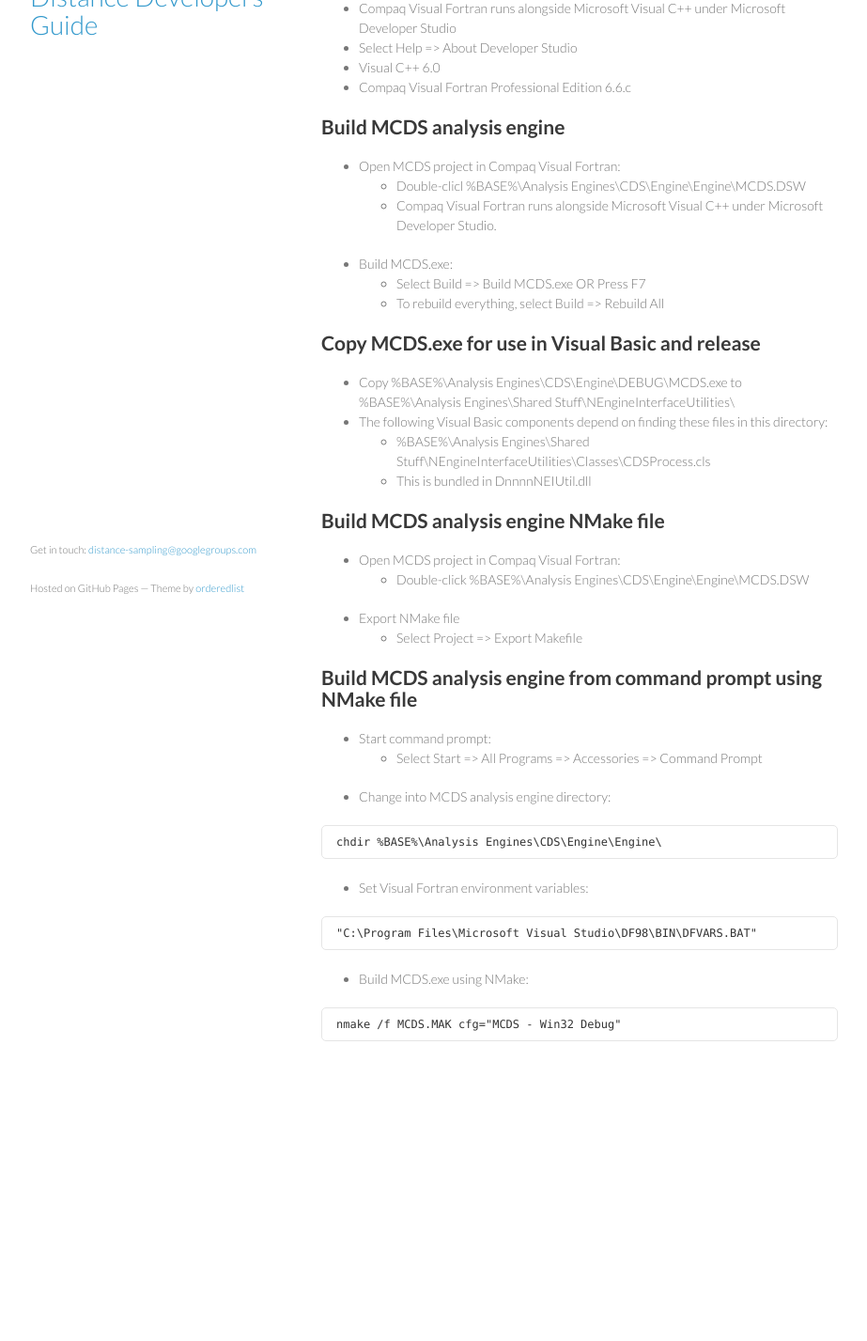
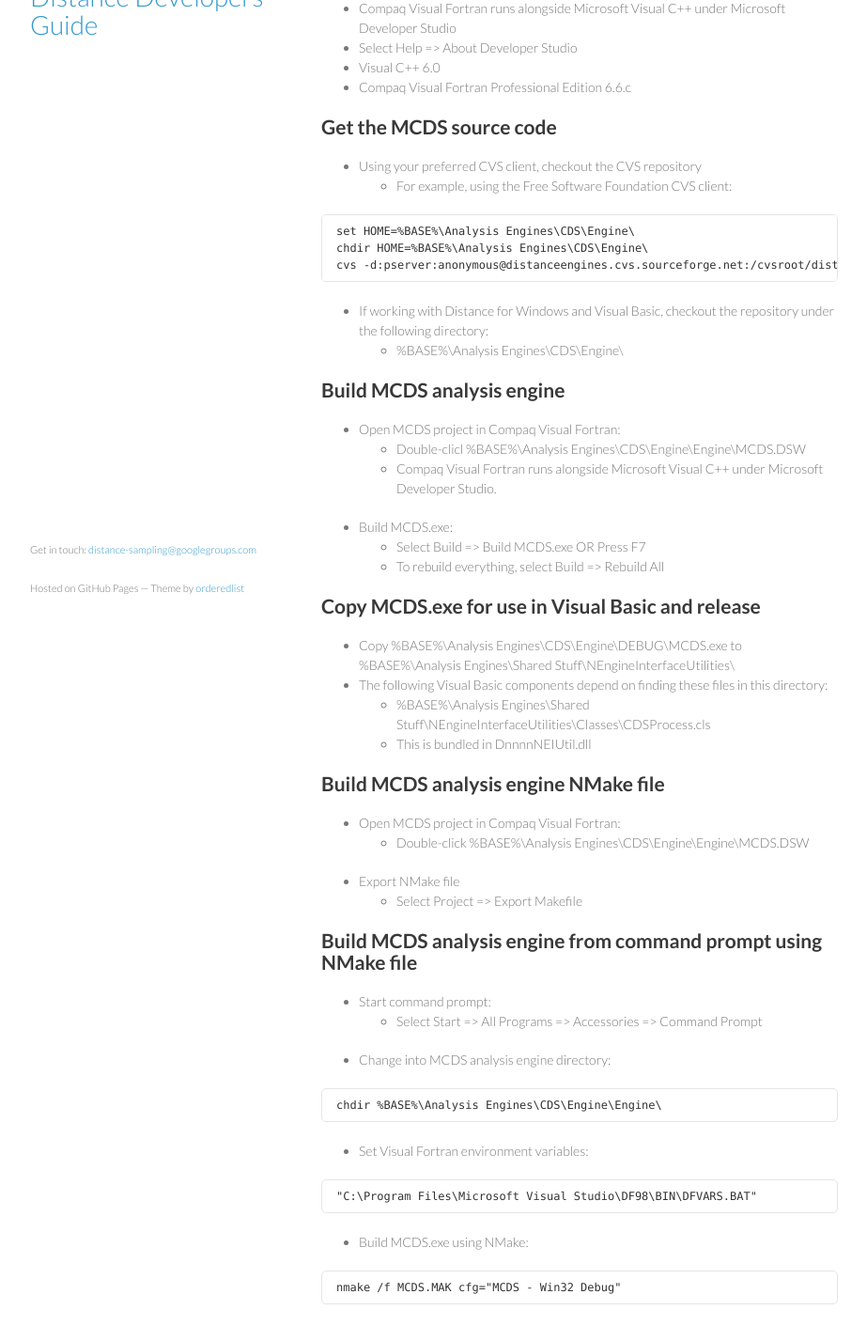
Before and after one commit to softwaresaved/distance-consultancy, a Jekyll site: the page built from developer/BuildFortran.md, in a window 1280 px wide, cut to the strip 195-1653 px from the top of the page. Shown: the top 1427 px of the strip at 94% size, without its empty margins (178-1101 px from the left). Built offline with Jekyll 4.4.1, drawn with Linux system fonts in a browser that asks for light colours; before the commit the page ends 1373 px from its top, so only the background shows below that.

Commit message:
Added CVS checkout info for MCDS

```diff
--- a/developer/BuildFortran.md
+++ b/developer/BuildFortran.md
@@ -13,6 +13,21 @@
 * Select Help => About Developer Studio
 * Visual C++ 6.0
 * Compaq Visual Fortran Professional Edition 6.6.c
+
+Get the MCDS source code
+------------------------
+
+* Using your preferred CVS client, checkout the CVS repository
+  - For example, using the Free Software Foundation CVS client:
+
+<p/>
+
+    set HOME=%BASE%\Analysis Engines\CDS\Engine\
+    chdir HOME=%BASE%\Analysis Engines\CDS\Engine\
+    cvs -d:pserver:anonymous@distanceengines.cvs.sourceforge.net:/cvsroot/distanceengines/ co mcds
+
+* If working with Distance for Windows and Visual Basic, checkout the repository under the following directory:
+  - %BASE%\Analysis Engines\CDS\Engine\
 
 Build MCDS analysis engine
 --------------------------
```
